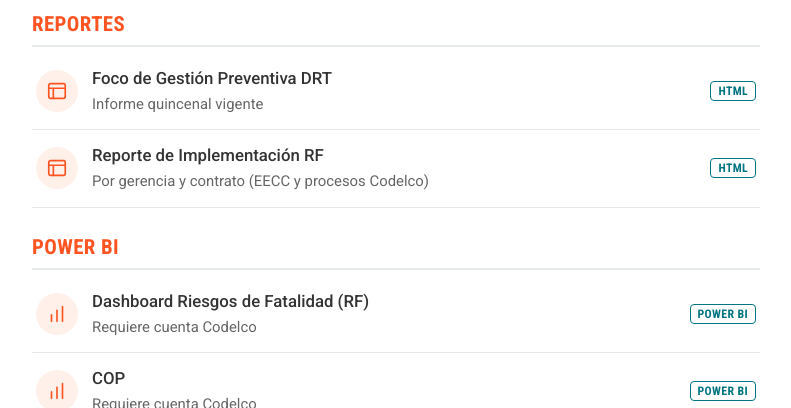
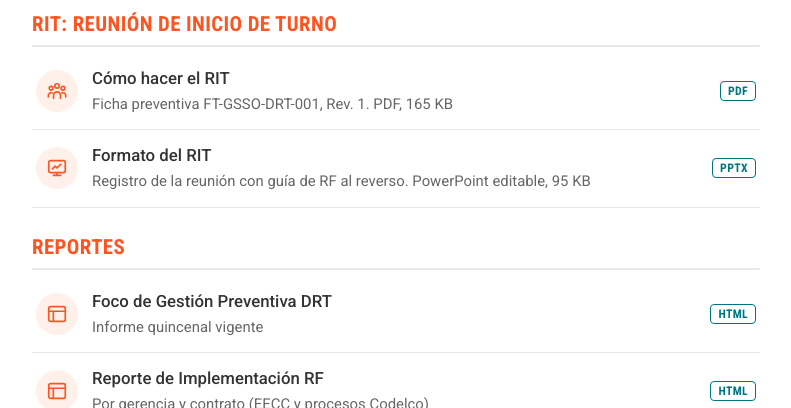
Before and after one commit to GSSO-DRT/gsso-drt.github.io, a plain HTML site: page index.html in a window 1280 px wide. Shown: the part 1134-1542 px from the top of the page, without its empty margins (244-1035 px from the left). Drawn offline with Linux system fonts and the light colour scheme.

Commit message:
Add files via upload

```diff
--- a/index.html
+++ b/index.html
@@ -202,6 +202,8 @@ const RECURSOS = [
   { categoria:"links", titulo:"ZYGHT", descripcion:"Plataforma de gestión SSO de la División", icono:"web", tag:"Plataforma", url:"https://gssodrt.zyght.com/" },
   { categoria:"links", titulo:"Checklist de vehículo liviano", descripcion:"Formulario de revisión pre uso (Microsoft Forms)", icono:"camioneta", tag:"Formulario", url:"https://forms.office.com/pages/responsepage.aspx?id=uyO86S53kECrxLn9SFBB_N8jz3frRPpGjO__YXgxyLhUQ0dXTlFHNlJCTUhVRVY3ODYyRks4TzI3Wi4u&route=shorturl" },
   { categoria:"links", titulo:"Asistencia a Caminatas de Seguridad", descripcion:"Registro de asistencia (Microsoft Forms)", icono:"caminata", tag:"Formulario", url:"https://forms.cloud.microsoft/r/jdRgjCDMJm?origin=lprLink" },
+  { categoria:"rit", titulo:"Cómo hacer el RIT", descripcion:"Ficha preventiva FT-GSSO-DRT-001, Rev. 1. PDF, 165 KB", url:"RIT-Como-hacer.pdf" },
+  { categoria:"rit", titulo:"Formato del RIT", descripcion:"Registro de la reunión con guía de RF al reverso. PowerPoint editable, 95 KB", icono:"ppt", tag:"PPTX", url:"RIT-Formato.pptx" },
   { categoria:"html", titulo:"Foco de Gestión Preventiva DRT", descripcion:"Informe quincenal vigente", url:"Foco-Gestion-Preventiva.html" },
   { categoria:"html", titulo:"Reporte de Implementación RF", descripcion:"Por gerencia y contrato (EECC y procesos Codelco)", url:"Reporte-Implementacion-RF.html" },
   { categoria:"pbi",  titulo:"Dashboard Riesgos de Fatalidad (RF)", descripcion:"Requiere cuenta Codelco", url:"https://app.powerbi.com/Redirect?action=OpenReport&appId=eb98d547-46fd-4305-b79d-0347ce3080e7&reportObjectId=cc726b0f-c0eb-4075-b662-fb0a5f9943af&ctid=e9bc23bb-772e-4090-abc4-b9fd485041fc&reportPage=32248bdb037ce77e2f13&pbi_source=appShareLink&portalSessionId=93d5d4a5-3270-4d31-8070-3b34207832cb" },
@@ -281,6 +283,7 @@ const ICONOS_EXTRA = {
    ========================================================= */
 const CATS = {
   links: { nombre:"Links de interés", tag:"Enlace", icon:'<rect x="5" y="3" width="14" height="18" rx="2"/><path d="M9 3h6v3H9zM8.5 11.5l1.5 1.5 3-3M8.5 17h7"/>' },
+  rit:  { nombre:"RIT: Reunión de Inicio de Turno", tag:"PDF", icon:'<circle cx="12" cy="6.5" r="2.4"/><circle cx="5.5" cy="9" r="2"/><circle cx="18.5" cy="9" r="2"/><path d="M8.2 20v-3.2a3.8 3.8 0 0 1 7.6 0V20M2.5 18.5v-1.7a3 3 0 0 1 4.3-2.7M21.5 18.5v-1.7a3 3 0 0 0-4.3-2.7"/>' },
   doc:  { nombre:"Documentos",    tag:"PDF",      icon:'<path d="M14 3H7a2 2 0 0 0-2 2v14a2 2 0 0 0 2 2h10a2 2 0 0 0 2-2V8z"/><path d="M14 3v5h5M9 13h6M9 17h6"/>' },
   html: { nombre:"Reportes",      tag:"HTML",     icon:'<rect x="3" y="4" width="18" height="16" rx="2"/><path d="M3 9h18M8 20V9"/>' },
   pbi:  { nombre:"Power BI",      tag:"Power BI", icon:'<path d="M6 20V13M12 20V8M18 20V4"/>' },
@@ -315,11 +318,14 @@ function render(){
     if(!items.length) return "";
     const c = CATS[k];
     return `<section class="group"><h2>${c.nombre}</h2><ul class="list">` +
-      items.map(r => `<li><a class="item" href="${esc(r.url)}" target="_blank" rel="noopener">
-        <span class="icon"><svg viewBox="0 0 24 24" aria-hidden="true">${ICONOS_EXTRA[r.icono] || c.icon}</svg></span>
+      items.map(r => {
+        const inner = `<span class="icon"><svg viewBox="0 0 24 24" aria-hidden="true">${ICONOS_EXTRA[r.icono] || c.icon}</svg></span>
         <span class="txt"><span class="title">${esc(r.titulo)}</span>
-        ${r.descripcion ? `<div class="desc">${esc(r.descripcion)}</div>` : ""}</span>
-        <span class="tag">${esc(r.tag || c.tag)}</span></a></li>`).join("") +
+        <div class="desc" ${r.url ? "" : 'style="font-style:italic"'}>${r.url ? esc(r.descripcion || "") : "Enlace pendiente"}</div></span>
+        <span class="tag">${esc(r.tag || c.tag)}</span>`;
+        return r.url ? `<li><a class="item" href="${esc(r.url)}" target="_blank" rel="noopener">${inner}</a></li>`
+                     : `<li><div class="item" style="opacity:.7">${inner}</div></li>`;
+      }).join("") +
       `</ul></section>`;
   }).join("");
 }
```
Also changed, not shown: 2 other files.
